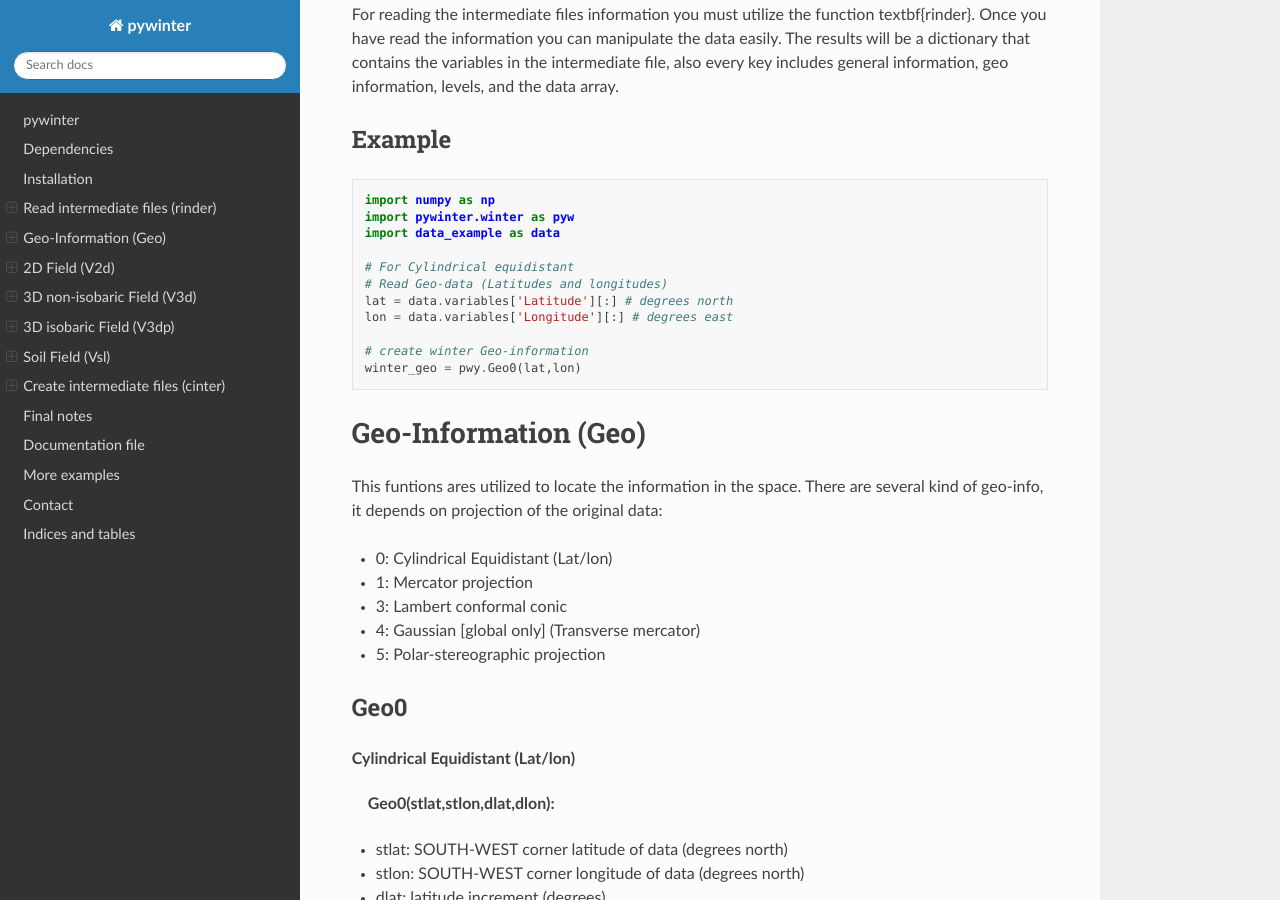
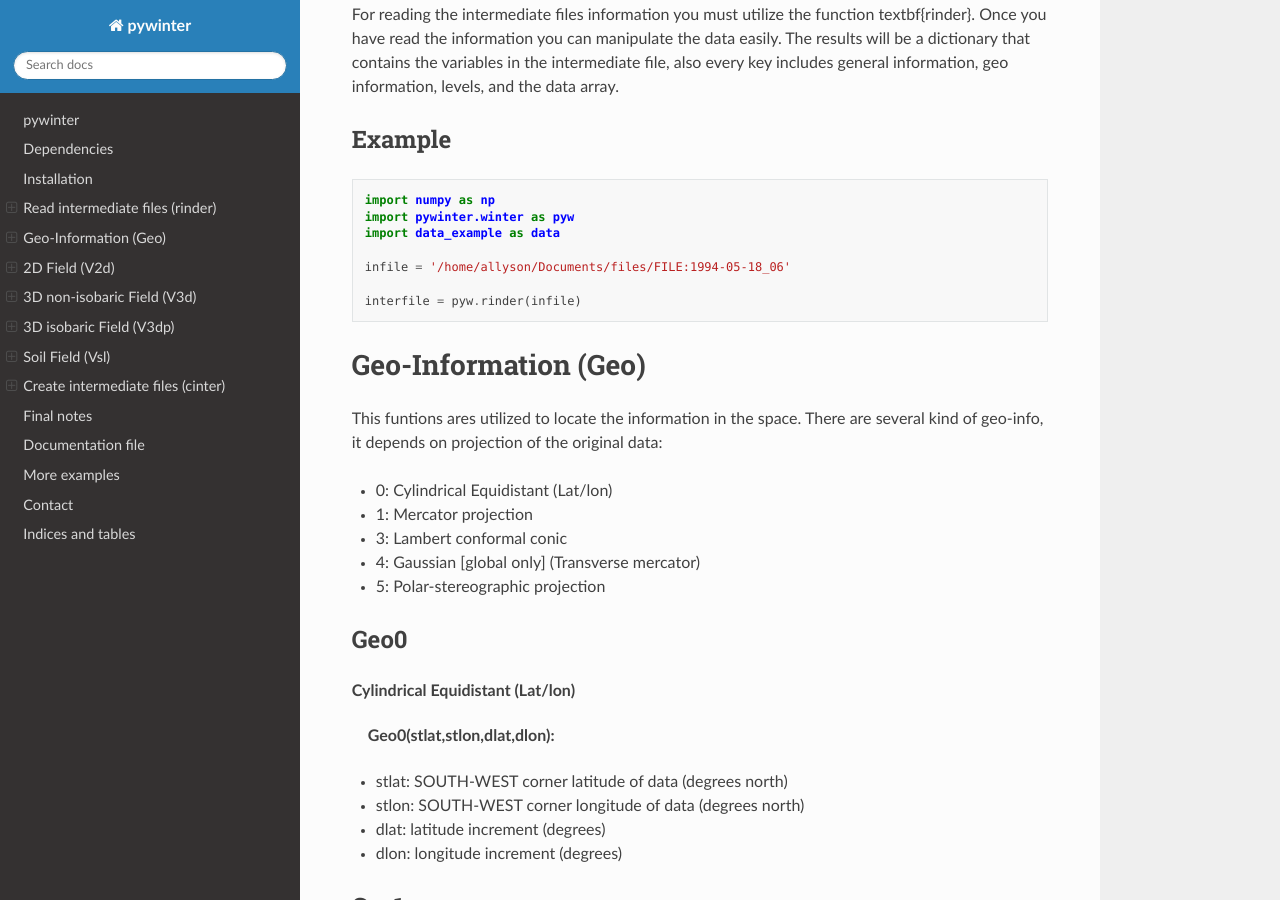
Before and after one commit to dniloash/Pywinter, a Sphinx documentation site: the page built from rtdoc/source/index.rst, in a window 1280 px wide and 900 px high, scrolled down 892 px. Built offline with Sphinx 7.4.7 and the Read the Docs theme 2.0.0, drawn with Linux system fonts in a browser that asks for light colours.

Commit message:
Update index.rst

```diff
--- a/rtdoc/source/index.rst
+++ b/rtdoc/source/index.rst
@@ -49,13 +49,9 @@ Example
 	import pywinter.winter as pyw
 	import data_example as data
 
-	# For Cylindrical equidistant
-	# Read Geo-data (Latitudes and longitudes)
-	lat = data.variables['Latitude'][:] # degrees north
-	lon = data.variables['Longitude'][:] # degrees east
+	infile = '/home/allyson/Documents/files/FILE:1994-05-18_06'
 
-	# create winter Geo-information
-	winter_geo = pwy.Geo0(lat,lon)
+	interfile = pyw.rinder(infile)
 
 
 Geo-Information (Geo)
```
